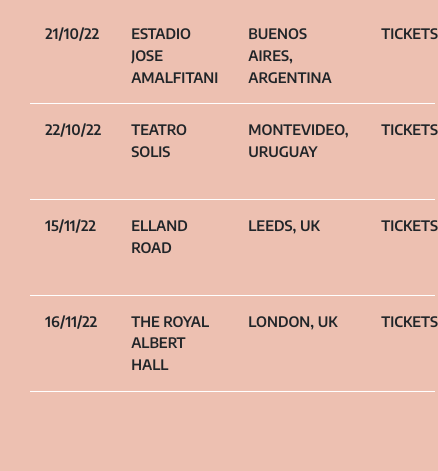
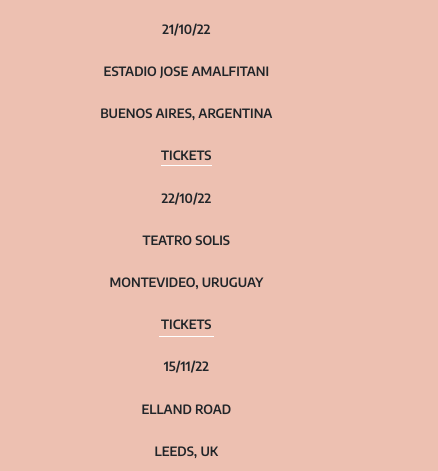
Before and after one commit to EmilianoGonzaleze/coder-house, a plain HTML site: page pages/tour.html in a window 390 px wide. Shown: the part 146-617 px from the top of the page, 438 px wide, since content can reach past the window. Drawn offline with nearby package versions, Linux system fonts and the light colour scheme; files whose address does not match are found by name.

Commit message:
tour-mobile-fixed

```diff
--- a/css/style.css
+++ b/css/style.css
@@ -167,7 +167,7 @@
     padding-left: 5%;
     align-content: center;
     background-color: rgb(237,192,177);
-    flex-wrap: nowrap;
+    flex-wrap: wrap;
 
 }
 
@@ -670,6 +670,151 @@
 /*MIN-WITH: 360PX*/
 
 @media (max-width: 560px) {
+
+    /*TOUR*/
+
+    .container {
+
+        display: grid;
+        grid-template-columns:80vw;
+        grid-template-rows: repeat(16, 5vh);
+        grid-template-areas:
+        "date-1"
+        "location-1"
+        "country-1"
+        "ticket-1"
+        "date-2"
+        "location-2"
+        "country-2"
+        "ticket-2"
+        "date-3"
+        "location-3"
+        "country-3"
+        "ticket-3"
+        "date-4"
+        "location-4"
+        "country-4"
+        "ticket-4";
+        background-color: rgb(237,192,177);
+        flex-wrap: nowrap;
+        justify-items: center;
+        font-size: 0.8rem;
+    }
+
+    .date-1 {
+        grid-area: date-1;
+        justify-self: center;
+        align-self: center;
+        border: none;
+    }
+    .date-2 {
+        grid-area: date-2;
+        justify-self: center;
+        align-self: center;
+        border: none;
+    }
+    .date-3 {
+        grid-area: date-3;
+        justify-self: center;
+        align-self: center;
+        border: none;
+    }
+    .date-4 {
+        grid-area: date-4;
+        justify-self: center;
+        align-self: center;
+        border: none;
+    }
+
+    .location-1 {
+        grid-area: location-1;
+        align-self: center;
+
+        border: none;
+    }
+    .location-2 {
+        grid-area: location-2;
+        align-self: center;
+        padding: 2px;
+        border: none;
+
+    }
+    .location-3 {
+        grid-area: location-3;
+        align-self: center;
+        padding: 2px;
+        border: none;
+
+    }
+    .location-4 {
+        grid-area: location-4;
+        align-self: center;
+        padding: 2px;
+        border: none;
+
+    }
+
+    .country-1 {
+        grid-area: country-1;
+        align-self: center;
+        padding: 2px;
+        border: none;
+
+    }
+
+    .country-2 {
+        grid-area: country-2;
+        align-self: center;
+        padding: 2px;
+        border: none;
+
+    }
+    .country-3 {
+        grid-area: country-3;
+        align-self: center;
+        padding: 2px;
+        border: none;
+
+    }
+    .country-4 {
+        grid-area: country-4;
+        align-self: center;
+        padding: 2px;
+        border: none;
+    }
+
+    .ticket-1 {
+        grid-area: ticket-1;
+        border-bottom: 0.5px solid white;
+        padding: 0px;
+        align-self: center;
+
+
+    }
+    .ticket-2 {
+        grid-area: ticket-2;
+        border-bottom: 0.5px solid white;
+        padding: 2px;
+        align-self: center;
+    }
+    .ticket-3 {
+        grid-area: ticket-3;
+        border-bottom: 0.5px solid white;
+        padding: 2px;
+        align-self: center;
+
+    }
+    .ticket-4 {
+        grid-area: ticket-4;
+        padding: 2px;
+        border-bottom: 0.5px solid white;
+        align-self: center;
+
+    }
+
+
+
+
     /*STORE GRID*/
 
     /*GRIDS CDS*/
```
